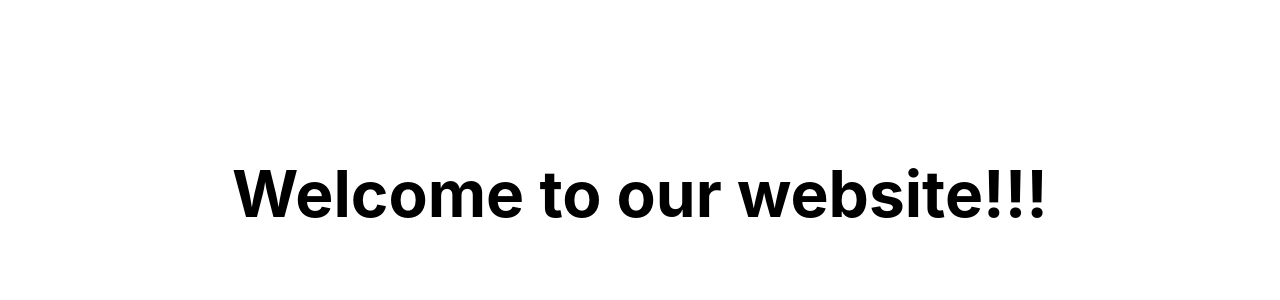
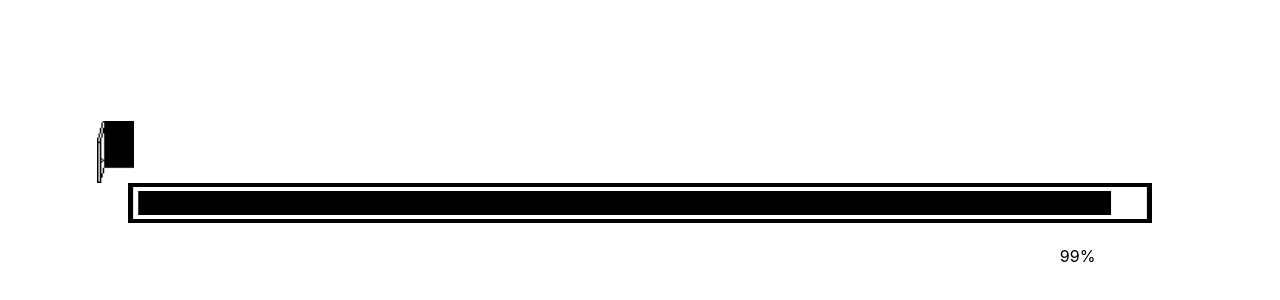
Before and after one commit to ncklug/sg-wedding, a Next.js app: page / in a window 1280 px wide. Shown: the part 206-506 px from the top of the page. Built offline with nearby package versions, Linux system fonts and the light colour scheme.

Commit message:
Progress bar and door

```diff
--- a/pages/index.js
+++ b/pages/index.js
@@ -1,16 +1,34 @@
 import Head from 'next/head';
 import styles from '../styles/Home.module.css';
+import Image from 'next/image'
+import Link from 'next/link'
+// import retroPlant from '../assets/retroImage.jpeg'
+import door from '../assets/door_6.png'
+import { useEffect, useState } from 'react';
 
-export default function Home() {
+export default function Index() {
+
   return (
     <div className={styles.container}>
       <Head>
         <title>SG Wedding!</title>
       </Head>
 
-        <h1 className={styles.title}>
-          Welcome to our website!!!
-        </h1>
+      {/* <Image src={retroPlant} className={styles.retro} /> */}
+      <div className={styles.topprogress}><Link className={styles.link} href='/home'><Image src={door} className={styles.door} /></Link><div className={styles.filler}></div></div>
+      <div>
+        <svg width='80vw' height='10vh'>
+          {/* TODO: Add dots */}
+          <svg height='50%'>
+              <rect width='100%' height='100%' fill='black'></rect>
+              <rect y='10%' x='0.5%' width='99%' height='80%' fill='white'></rect>
+              <rect y='20%' x='1%' width='95%' height='60%' fill='black'></rect>
+          </svg>
+          <svg y='50%' height='50%'>
+            <text y='97.5%' x='91%'>99%</text>
+          </svg>
+          </svg>
+      </div>
 
     </div>
   );
--- a/styles/Home.module.css
+++ b/styles/Home.module.css
@@ -1,10 +1,51 @@
 .container {
+  /* font-size: 3rem; */
   min-height: 100vh;
   padding: 0 0.5rem;
   display: flex;
   flex-direction: column;
   justify-content: center;
   align-items: center;
+}
+
+.retro {
+  width: 400px;
+  height: 400px;
+}
+
+.doorwrapper {
+  width: 260px;
+  height: 450px;
+}
+
+.onlydoor {
+  /* width: 250px;
+  height: 400px; */
+  /* transform: scale(200%); */
+  position: absolute;
+  right:100;
+  top:100;
+}
+
+.topprogress {
+  display: flex;
+  width: 100%
+}
+
+.filler {
+  flex: 1;
+}
+
+.link {
+  width: 10%
+}
+
+.door {
+  width: 37px;
+  height: 62px;
+  left: 10%;
+  float: right;
+  /* transform: perspective(300px) rotateY(-28deg) skew(0deg, 11deg) */
 }
 
 .main {
```
Also changed, not shown: pages/home.js (added, +13 -0 lines), assets/door_6.png (added).
